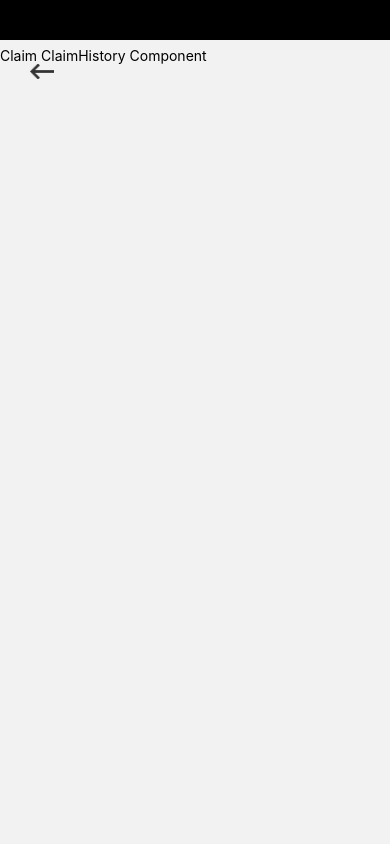
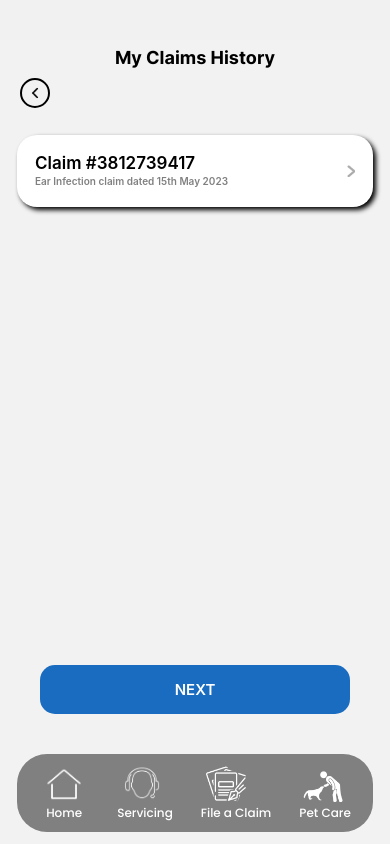
Before and after one commit to NIKHILBABUTHUNGAMITTA/StickerSmash, a React Native app: screen /ClaimHistory in a window 390 px wide. Built offline with nearby package versions, Linux system fonts and the light colour scheme.

Commit message:
commit#14
updated claim history page

```diff
--- a/App.js
+++ b/App.js
@@ -10,6 +10,7 @@ import Dashboard from './components/Dashboard';
 import Login from './components/Login';
 import PolicyInformation from './components/PolicyInformation';
 import ClaimHistory from './components/ClaimHistory';
+import ClaimHistoryDetails from './components/CliamHistoryDetails';
 
 const Stack = createNativeStackNavigator();
 
@@ -18,10 +19,12 @@ export default function App() {
     <View style={styles.container}>
       <NavigationContainer>
         <Stack.Navigator screenOptions={{ headerShown: false }}>
+          <Stack.Screen name="ClaimHistroyDetails" component={ClaimHistoryDetails}/>
+          <Stack.Screen name="ClaimHistory" component={ClaimHistory} />
           <Stack.Screen name='Login' component={Login} />
           <Stack.Screen name='Dashboard' component={Dashboard} />
           <Stack.Screen name='PolicyInformation' component={PolicyInformation} />
-          <Stack.Screen name="ClaimHistory" component={ClaimHistory} />
+          {/* <Stack.Screen name="ClaimHistory" component={ClaimHistory} /> */}
         </Stack.Navigator>
       </NavigationContainer>
       <StatusBar style="auto" />
--- a/components/ClaimHistory.js
+++ b/components/ClaimHistory.js
@@ -1,20 +1,52 @@
 import { useNavigation } from '@react-navigation/core';
 import React from 'react';
-import { View, Text, StyleSheet, Pressable, Image } from 'react-native';
+import { View, Text, StyleSheet, Pressable, Image, ScrollView } from 'react-native';
+import { FontFamily, FontSize } from '../GlobalStyles';
+import TabNavigation from './TabNavigation';
 
 const ClaimHistory = () => {
   const navigation = useNavigation();
   return (
-    <View style={styles.container}>
-      <View style={{ backgroundColor: "black", padding: 20, marginBottom: 7, }}></View>
+    <>
+      <View style={styles.container}>
+        <View style={{ backgroundColor: "#f1f1f1", padding: 20, marginBottom: 7, }}></View>
 
-      <Text>Claim ClaimHistory Component</Text>
+        {/* ----- My cliams History ---------- */}
+        <Text style={styles.headerText}>My Claims History</Text>
+
+        {/* ---------- back button -------------- */}
+        <View>
+          <Pressable onPress={() => navigation.navigate("Dashboard")}>
+            <Image source={require("../assets/assets/group.png")} style={styles.backbutton} />
+          </Pressable>
+        </View>
+
+        {/* ------------ List of cliams ------------ */}
+        <ScrollView style={styles.claimsList}>
+          <Pressable style={[styles.claim, styles.shadowProp]} onPress={()=>alert("claim is clicked")}>
+            <View style={{}}>
+              <Text style={styles.claimTitle}>Claim #3812739417</Text>
+              <Text style={styles.claiminfo}>Ear Infection claim dated 15th May 2023</Text>
+            </View>
+            {/* <View> */}
+            <Image
+              style={styles.nextBtn}
+              source={require('../assets/assets/icon--light--month-chevron10.png')}
+            />
+            {/* </View> */}
+          </Pressable>
+        </ScrollView>
+      </View>
+
+
+      {/* ------- Next Button ---------*/}
       <View>
-        <Pressable onPress={() => navigation.navigate("Dashboard")}>
-          <Image source={require("../assets/assets/vector.png")} style={styles.backbutton} />
+        <Pressable style={styles.nextButton}>
+          <Text style={styles.nextText}>NEXT</Text>
         </Pressable>
       </View>
-    </View>
+      <TabNavigation />
+    </>
   )
 }
 
@@ -22,12 +54,71 @@ export default ClaimHistory
 
 
 const styles = StyleSheet.create({
+  nextBtn: {
+    width: 8,
+    height: 12,
+  },
+  claimTitle: {
+    fontSize: 17,
+    fontWeight: '600',
+    color: 'black',
+  },
+  claiminfo: {
+    fontSize: 10,
+    paddingVertical: 2,
+    color: 'grey',
+    fontWeight: '600',
+  },
+  claimsList: {
+    flexDirection: 'column',
+  },
+  claim: {
+    margin: 17,
+    padding: 18,
+    flexDirection: 'row',
+    justifyContent: 'space-between',
+    // borderWidth: 1,
+    borderRadius: 20,
+    alignItems: 'center',
+  },
+  shadowProp: {
+    shadowOffset: { width: 3, height:3 },
+    shadowColor: 'black',
+    shadowRadius:5,
+    shadowOpacity: 2,
+    elevation: 10,
+    backgroundColor: "white" // invisible color
+  },
+  nextButton: {
+    backgroundColor: "#196cbf",
+    justifyContent: 'center',
+    padding: 15,
+    margin: 40,
+    borderRadius: 15,
+  },
+  nextText: {
+    color: 'white',
+    fontSize: 15,
+    textAlign: 'center',
+    fontWeight: "600",
+  },
+  headerText: {
+    textAlign: 'center',
+    fontSize: FontSize.size_lg,
+    fontFamily: FontFamily.interBold,
+    fontWeight: '700',
+  },
   container: {
     flex: 1,
   },
   backbutton: {
-    width: 24,
-    height: 15,
-    marginHorizontal: 30,
+    width: 30,
+    height: 30,
+    marginHorizontal: 20,
+    marginVertical: 10,
+    tintColor: 'black',
+    borderWidth: 2,
+    borderColor: 'black',
+    borderRadius: 30,
   },
 })
--- /dev/null
+++ b/components/CliamHistoryDetails.js
@@ -0,0 +1,130 @@
+import { useNavigation } from '@react-navigation/core';
+import React from 'react';
+import { View, Text, StyleSheet, Pressable, Image, TextInput } from 'react-native';
+import { FontFamily, FontSize } from '../GlobalStyles';
+import TabNavigation from './TabNavigation';
+
+const ClaimHistoryDetails = () => {
+    const navigation = useNavigation();
+    return (
+        <>
+            <View style={styles.container}>
+                <View style={{ backgroundColor: "#f1f1f1", padding: 20, marginBottom: 7, }}></View>
+
+                {/* ----- My claims History ----- */}
+                <Text style={styles.headerText}>My Claims History</Text>
+
+                {/* ----- back button ------ */}
+                <View>
+                    <Pressable onPress={() => navigation.navigate("Dashboard")}>
+                        <Image source={require("../assets/assets/group.png")} style={styles.backbutton} />
+                    </Pressable>
+                </View>
+
+                {/* --- Claim details ------ */}
+                <Pressable style={styles.claim}>
+                    <View style={{}}>
+                        <Text style={styles.claimTitle}>Claim #3812739417</Text>
+                        <Text style={styles.claiminfo}>Ear Infection claim dated 16th May 2023</Text>
+                    </View>
+                </Pressable>
+
+                {/* -----Claim details in form ----- */}
+                <View style={styles.form}>
+                    <View style={styles.formItem}>
+                        <Text style={styles.formLabel}>Claim Amount</Text>
+                        <TextInput style={styles.formControl} value={100} />
+                    </View>
+                </View>
+            </View>
+
+
+            {/* ------- Next Button ---------*/}
+            <View>
+                <Pressable style={styles.nextButton}>
+                    <Text style={styles.nextText}>NEXT</Text>
+                </Pressable>
+            </View>
+            <TabNavigation />
+        </>
+    )
+}
+
+export default ClaimHistoryDetails;
+
+
+const styles = StyleSheet.create({
+    // form
+    form:{
+        flexDirection:'column',
+    },
+    formItem:{
+        flexDirection:'column'
+    },
+    formLabel:{
+
+    },
+    formControl:{
+
+    },
+    // button
+    nextBtn: {
+        width: 8,
+        height: 12,
+    },
+    claimTitle: {
+        fontSize: 17,
+        fontWeight: '600',
+        color: 'black',
+        textAlign: 'center',
+    },
+    claiminfo: {
+        fontSize: 10,
+        paddingVertical: 2,
+        color: 'grey',
+        fontWeight: '600',
+        textAlign: 'center',
+    },
+    claimsList: {
+        flexDirection: 'column',
+    },
+    claim: {
+        margin: 10,
+        padding: 10,
+        flexDirection: 'row',
+        justifyContent: 'center',
+        alignItems: 'center',
+    },
+    nextButton: {
+        backgroundColor: "#196cbf",
+        justifyContent: 'center',
+        padding: 15,
+        margin: 40,
+        borderRadius: 15,
+    },
+    nextText: {
+        color: 'white',
+        fontSize: 15,
+        textAlign: 'center',
+        fontWeight: "600",
+    },
+    headerText: {
+        textAlign: 'center',
+        fontSize: FontSize.size_lg,
+        fontFamily: FontFamily.interBold,
+        fontWeight: '700',
+    },
+    container: {
+        flex: 1,
+    },
+    backbutton: {
+        width: 30,
+        height: 30,
+        marginHorizontal: 20,
+        marginVertical: 10,
+        tintColor: 'black',
+        borderWidth: 2,
+        borderColor: 'black',
+        borderRadius: 30,
+    },
+})
--- a/components/Dashboard.js
+++ b/components/Dashboard.js
@@ -11,7 +11,7 @@ const Dashboard = () => {
     return (
         <>
             <ScrollView style={styles.container}>
-                <View style={{ backgroundColor: "whitesmoke", padding: 20, marginBottom: 3, }}></View>
+                <View style={{ backgroundColor: "#f1f1f1", padding: 20, marginBottom: 3, }}></View>
                 {/* ----- bell logo with action -------- */}
                 <View style={styles.innerHeader}>
                     <Text style={styles.welcomeBack}>Welcome back,
--- a/components/Login.js
+++ b/components/Login.js
@@ -105,7 +105,7 @@ const Login = () => {
           {/* <View style={{ flex: 0.4, backgroundColor: "white" }} ></View> */}
 
           {/* ------------- Logo image above the login input form ------------- */}
-          <View style={{ flex: 4.5, backgroundColor: "white" }} >
+          <View style={{ flex: 4.5, backgroundColor: "#f1f1f1" }} >
             <Image style={logoDimension} source={logos[logoIndex]} />
           </View>
 
--- a/components/PolicyInformation.js
+++ b/components/PolicyInformation.js
@@ -31,7 +31,7 @@ const PolicyInformation = () => {
 
                 <View>
                     <Pressable onPress={() => navigation.navigate("Dashboard")}>
-                        <Image source={require("../assets/assets/vector.png")} style={styles.backbutton} />
+                        <Image source={require("../assets/assets/group.png")} style={styles.backbutton} />
                     </Pressable>
                 </View>
 
@@ -130,9 +130,10 @@ export default PolicyInformation
 
 const styles = StyleSheet.create({
     backbutton : {
-        width : 24,
-        height : 15,
-        marginHorizontal:30,
+        width : 45,
+        height : 20,
+        marginHorizontal:10,
+        tintColor: 'black',
     },
     policyItem2: {
         flexDirection: 'row',
```
Also changed, not shown: assets/assets/group.png (renamed from assets/assets/group@3x.png), assets/assets/icon--light--month-chevron10.png (renamed from assets/assets/icon--light--month-chevron10@3x.png).
